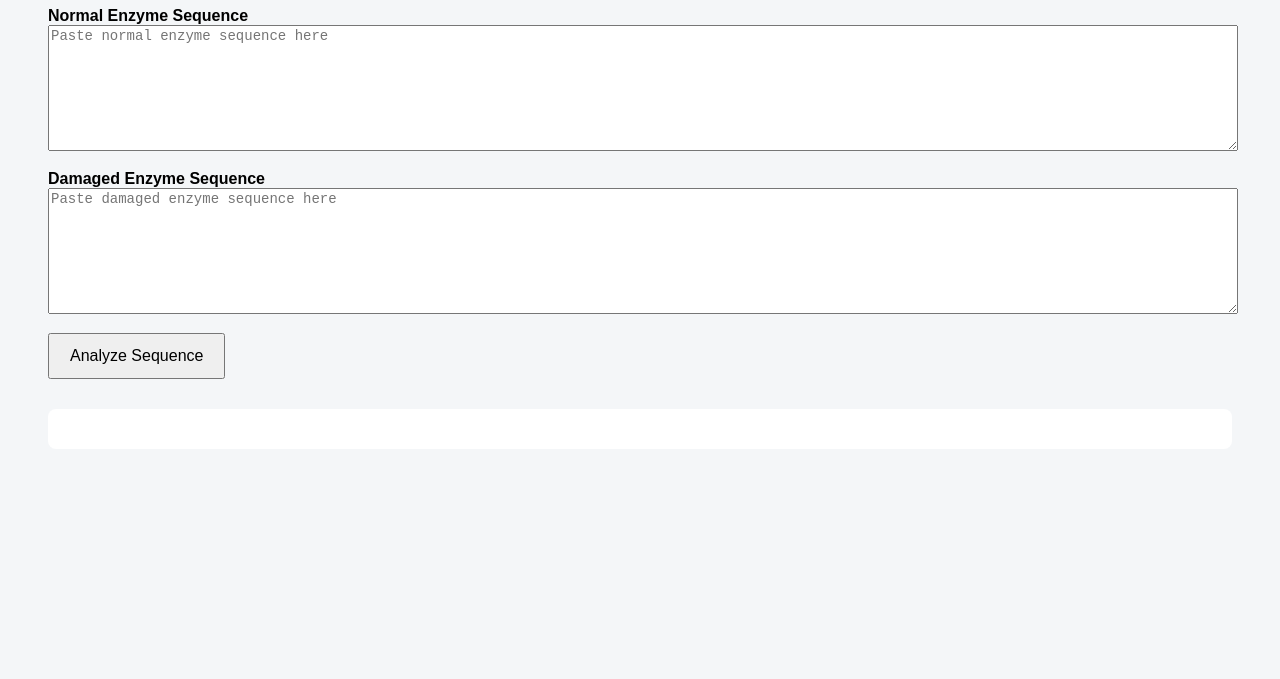
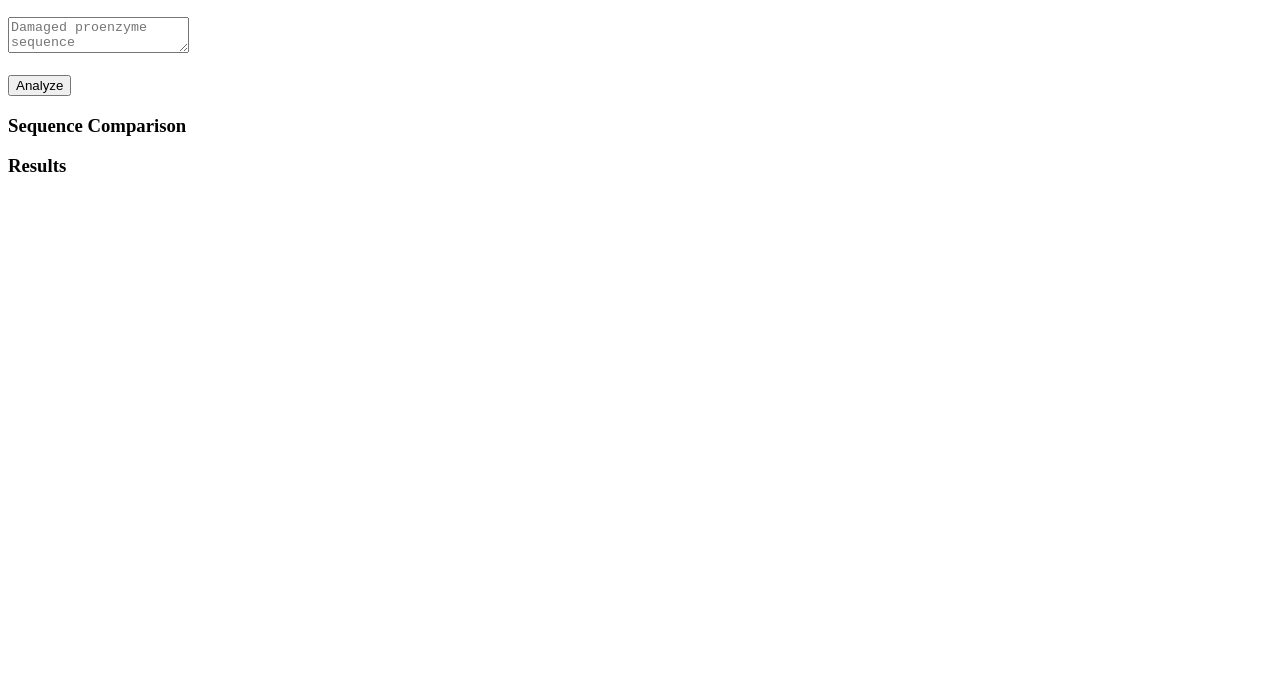
Before and after one commit to nareddyt1-cell/Backend1, a plain HTML site: page templates/index.html in a window 1280 px wide. Shown: the part 121-800 px from the top of the page. Drawn offline with nearby package versions, Linux system fonts and the light colour scheme.

Commit message:
Update index.html

```diff
--- a/templates/index.html
+++ b/templates/index.html
@@ -1,112 +1,89 @@
 <!DOCTYPE html>
-<html lang="en">
+<html>
 <head>
-    <meta charset="UTF-8" />
-    <title>Enzyme Sequence Analyzer</title>
-    <style>
-        body {
-            font-family: Arial, sans-serif;
-            background: #f4f6f8;
-            padding: 40px;
-        }
-
-        textarea {
-            width: 100%;
-            height: 120px;
-            margin-bottom: 15px;
-            font-family: monospace;
-            font-size: 14px;
-        }
-
-        button {
-            padding: 12px 20px;
-            font-size: 16px;
-            cursor: pointer;
-        }
-
-        #results {
-            margin-top: 30px;
-            background: white;
-            padding: 20px;
-            border-radius: 8px;
-        }
-
-        .mutation {
-            margin-bottom: 10px;
-        }
-    </style>
+    <title>Pancreatic Proenzyme Sequence Analyzer</title>
+    <script src="https://cdn.jsdelivr.net/npm/chart.js"></script>
 </head>
 <body>
 
-    <h1>Enzyme Sequence Analyzer</h1>
+<h1>Pancreatic Proenzyme Sequence Analyzer</h1>
 
-    <label><strong>Normal Enzyme Sequence</strong></label>
-    <textarea id="normalSeq" placeholder="Paste normal enzyme sequence here"></textarea>
+<textarea id="normal" placeholder="Normal proenzyme sequence"></textarea><br><br>
+<textarea id="damaged" placeholder="Damaged proenzyme sequence"></textarea><br><br>
 
-    <label><strong>Damaged Enzyme Sequence</strong></label>
-    <textarea id="damagedSeq" placeholder="Paste damaged enzyme sequence here"></textarea>
+<button onclick="analyze()">Analyze</button>
 
-    <button onclick="analyze()">Analyze Sequence</button>
+<h3>Sequence Comparison</h3>
+<pre id="sequenceView" style="font-family: monospace;"></pre>
 
+<h3>Results</h3>
 <div id="results"></div>
 
+<canvas id="likelihoodChart" width="400" height="200"></canvas>
+
 <script>
-        async function analyze() {
-            const normal = document.getElementById("normalSeq").value.trim();
-            const damaged = document.getElementById("damagedSeq").value.trim();
-            const resultsDiv = document.getElementById("results");
-
-            resultsDiv.innerHTML = "Analyzing...";
-
-            if (!normal || !damaged) {
-                resultsDiv.innerHTML = "Please enter both sequences.";
-                return;
+function highlightMutations(normal, damaged, differences) {
+    let damagedView = "";
+    for (let i = 0; i < normal.length; i++) {
+        const diff = differences.find(d => d.position === i + 1);
+        if (diff) {
+            damagedView += `<span style="color:red;font-weight:bold;">${damaged[i]}</span>`;
+        } else {
+            damagedView += damaged[i] || "-";
+        }
+    }
+    return `Normal:  ${normal}\nDamaged: ${damagedView}`;
 }
 
-            try {
-                const response = await fetch("https://backend-688r.onrender.com/analyze", {
+async function analyze() {
+    const normal = document.getElementById("normal").value;
+    const damaged = document.getElementById("damaged").value;
+
+    const res = await fetch("/analyze", {
         method: "POST",
-                    headers: {
-                        "Content-Type": "application/json"
-                    },
+        headers: {"Content-Type": "application/json"},
         body: JSON.stringify({
             normal_sequence: normal,
             damaged_sequence: damaged
         })
     });
 
-                const data = await response.json();
+    const data = await res.json();
 
-                if (!response.ok) {
-                    resultsDiv.innerHTML = "Server error.";
-                    return;
+    document.getElementById("sequenceView").innerHTML =
+        highlightMutations(normal, damaged, data.differences);
+
+    let html = `
+        <p><strong>Total Mutations:</strong> ${data.summary.total_mutations}</p>
+        <p><strong>Functional Likelihood:</strong> ${data.summary.functional_likelihood}%</p>
+    `;
+
+    if (data.matched_enzymes.length > 0) {
+        html += "<h3>Identified Digestive Proenzymes</h3><ul>";
+        data.matched_enzymes.forEach(e => {
+            html += `<li>${e.name} (${e.gene}) – UniProt ${e.accession}</li>`;
+        });
+        html += "</ul>";
     }
 
-                let html = `<h2>Results</h2>`;
-                html += `<p><strong>Total Mutations:</strong> ${data.summary.total_mutations}</p>`;
-                html += `<p><strong>Functional Likelihood:</strong> ${data.summary.functional_likelihood}%</p>`;
-                html += `<h3>Mutation Details</h3>`;
+    document.getElementById("results").innerHTML = html;
 
-                if (data.differences.length === 0) {
-                    html += `<p>No differences detected.</p>`;
-                } else {
-                    data.differences.forEach(m => {
-                        html += `
-                            <div class="mutation">
-                                <strong>Position ${m.position}:</strong>
-                                ${m.expected} → ${m.found}<br/>
-                                <em>${m.effect}</em>
-                            </div>
-                        `;
+    new Chart(document.getElementById("likelihoodChart"), {
+        type: "bar",
+        data: {
+            labels: ["Normal", "Damaged"],
+            datasets: [{
+                label: "Functional Likelihood (%)",
+                data: [
+                    data.likelihoods.normal,
+                    data.likelihoods.damaged
+                ]
+            }]
+        },
+        options: {
+            scales: { y: { min: 0, max: 100 } }
+        }
     });
-                }
-
-                resultsDiv.innerHTML = html;
-
-            } catch (err) {
-                console.error(err);
-                resultsDiv.innerHTML = "Could not connect to backend.";
-            }
 }
 </script>
 
```
Lines whose indentation alone changed are shown as unchanged.
